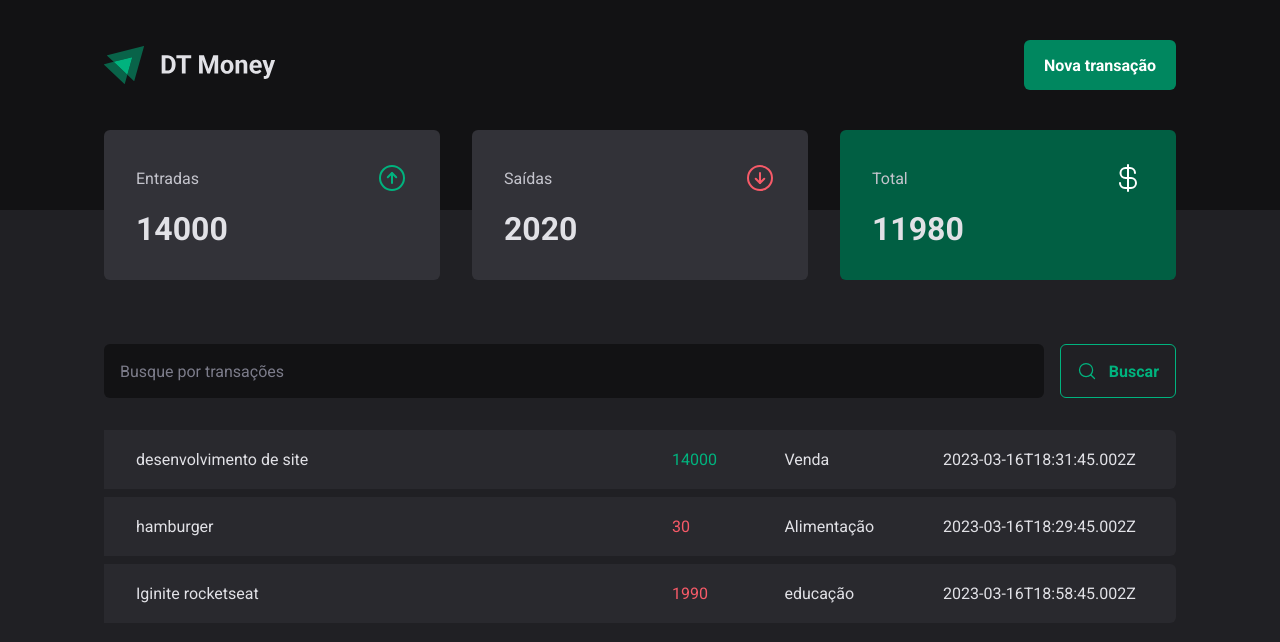
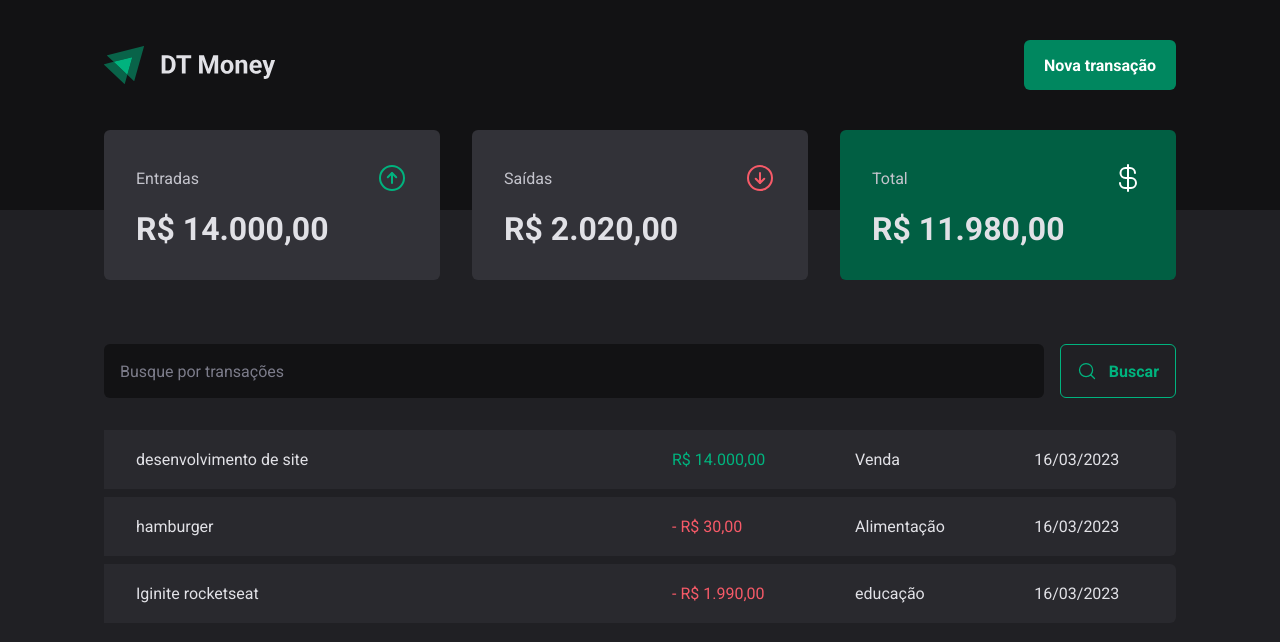
Before and after one commit to giovaniocan/dt-money, a React (Vite) app: page / in a window 1280 px wide. Shown: the top 642 px of the page. Built offline with nearby package versions, Linux system fonts and the light colour scheme; data requests are answered from the project's data file.

Commit message:
formatted dates and prices

```diff
--- a/src/components/Summary/index.tsx
+++ b/src/components/Summary/index.tsx
@@ -1,6 +1,7 @@
 import { ArrowCircleUp, ArrowCircleDown, CurrencyDollar } from 'phosphor-react'
 import { useContext } from 'react'
 import { TransactionsContext } from '../../contexts/TransactionsContext'
+import { priceFormatter } from '../../utils/formatter'
 import { SummaryContainer, SummayCard } from './styles'
 
 export function Summay() {
@@ -32,21 +33,21 @@ export function Summay() {
           <span>Entradas</span>
           <ArrowCircleUp size={32} color="#00b37e" />
         </header>
-        <strong>{summary.income}</strong>
+        <strong>{priceFormatter.format(summary.income)}</strong>
       </SummayCard>
       <SummayCard>
         <header>
           <span>Saídas</span>
           <ArrowCircleDown size={32} color="#f75a68" />
         </header>
-        <strong>{summary.outcome}</strong>
+        <strong>{priceFormatter.format(summary.outcome)}</strong>
       </SummayCard>
       <SummayCard variant="green">
         <header>
           <span>Total</span>
           <CurrencyDollar size={32} color="#fff" />
         </header>
-        <strong>{summary.total}</strong>
+        <strong>{priceFormatter.format(summary.total)}</strong>
       </SummayCard>
     </SummaryContainer>
   )
--- a/src/pages/transactions/index.tsx
+++ b/src/pages/transactions/index.tsx
@@ -2,6 +2,7 @@ import { useContext } from 'react'
 import { Header } from '../../components/Header'
 import { Summay } from '../../components/Summary'
 import { TransactionsContext } from '../../contexts/TransactionsContext'
+import { dateFormatter, priceFormatter } from '../../utils/formatter'
 import { SearchForm } from './components/SearchForm'
 import {
   PriceHighLight,
@@ -28,11 +29,14 @@ export function Transaction() {
                   <td width="50%">{transaction.description}</td>
                   <td>
                     <PriceHighLight variante={transaction.type}>
-                      {transaction.price}
+                      {transaction.type === 'outcome' && '- '}
+                      {priceFormatter.format(transaction.price)}
                     </PriceHighLight>
                   </td>
                   <td>{transaction.category}</td>
-                  <td>{transaction.createaAt}</td>
+                  <td>
+                    {dateFormatter.format(new Date(transaction.createaAt))}
+                  </td>
                 </tr>
               )
             })}
--- /dev/null
+++ b/src/utils/formatter.ts
@@ -0,0 +1,6 @@
+export const dateFormatter = new Intl.DateTimeFormat('pt-Br')
+
+export const priceFormatter = new Intl.NumberFormat('pt-Br', {
+  style: 'currency',
+  currency: 'BRL',
+})
```
